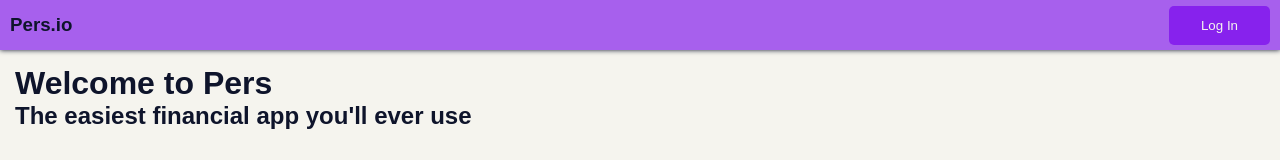
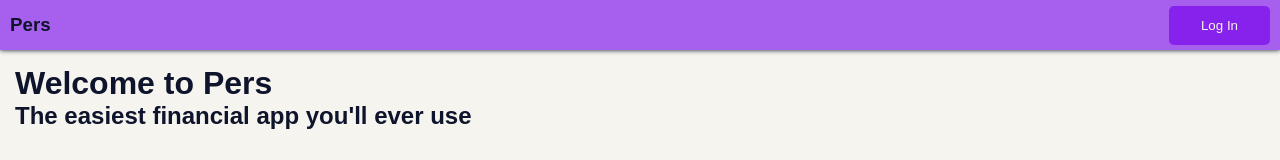
Before and after one commit to richardcarrigan/pers, a React (Create React App) app: page / in a window 1280 px wide. Shown: the top 160 px of the page. Built offline with nearby package versions, Linux system fonts and the light colour scheme; no server answers.

Commit message:
Removes TLD from product name

```diff
--- a/public/index.html
+++ b/public/index.html
@@ -1,17 +1,21 @@
 <!DOCTYPE html>
 <html lang="en">
-
   <head>
     <meta charset="utf-8" />
     <meta name="viewport" content="width=device-width, initial-scale=1" />
-  <title>Pers.io</title>
-  <link rel="stylesheet" href="https://fonts.googleapis.com/css?family=Roboto:300,400,500,700&display=swap" />
-  <link rel="stylesheet" href="https://fonts.googleapis.com/icon?family=Material+Icons" />
+    <title>Pers</title>
+    <link
+      rel="stylesheet"
+      href="https://fonts.googleapis.com/css?family=Roboto:300,400,500,700&display=swap"
+    />
+    <link
+      rel="stylesheet"
+      href="https://fonts.googleapis.com/icon?family=Material+Icons"
+    />
   </head>
 
   <body>
     <noscript>You need to enable JavaScript to run this app.</noscript>
     <div id="app"></div>
   </body>
-
 </html>
--- a/src/components/Header.jsx
+++ b/src/components/Header.jsx
@@ -10,7 +10,7 @@ function Header() {
   return (
     <header>
       <div className="header-item">
-      <Link to='/'><h3 id='brand'>Pers.io</h3></Link>
+      <Link to='/'><h3 id='brand'>Pers</h3></Link>
       </div>
       {isAuthenticated && (
         <nav className='header-item'>
```
Lines whose indentation alone changed are shown as unchanged.
